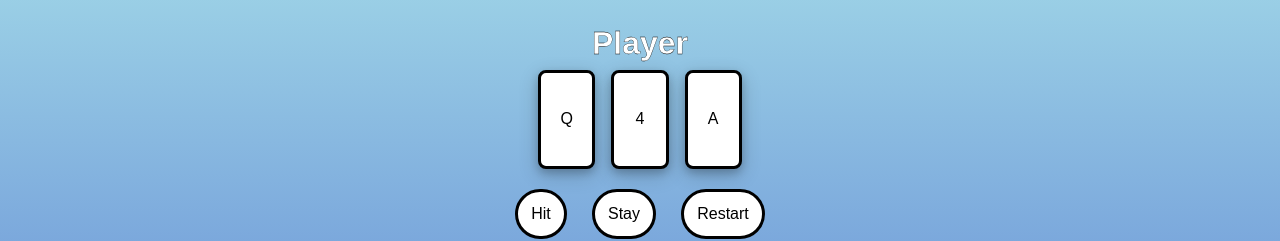
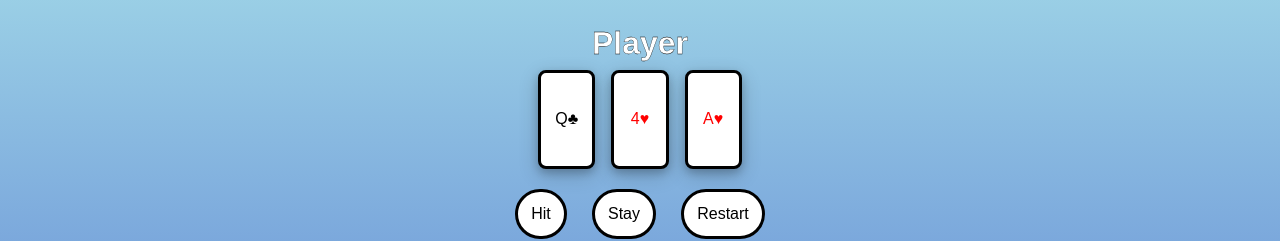
Before and after one commit to ottotsuma/software-engineer-website, a React (Create React App) app: page /blackjack in a window 1280 px wide. Both pictures are taken after a click on the element "Hit". Shown: the part 300-541 px from the top of the page. Built offline with nearby package versions, Linux system fonts and the light colour scheme; a web font is replaced by a local one.

Commit message:
Update blackjack.js

```diff
--- a/src/components/blackjack.js
+++ b/src/components/blackjack.js
@@ -203,13 +203,22 @@ function Blackjack() {
   }
   function playersHand() {
     let answer = [];
-    console.log(players[0].Hand[0]);
     for (let index = 0; index < players[0].Hand.length; index++) {
+        if (players[0].Hand[index].Suit === "♥" || players[0].Hand[index].Suit === "♦") {
+            answer.push(
+                <div key={index} style={{color: "red"}} className="Players-Cards">
+                  {players[0].Hand[index].Value}
+                  {players[0].Hand[index].Suit}
+                </div>
+            )
+        } else {
       answer.push(
         <div key={index} className="Players-Cards">
           {players[0].Hand[index].Value}
+          {players[0].Hand[index].Suit}
         </div>
       );
+    }
     }
     setPlay(answer);
   }
```
